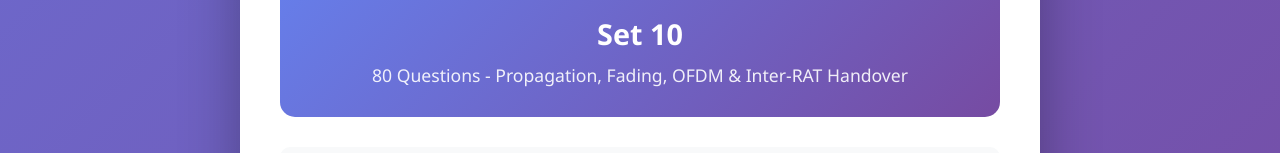
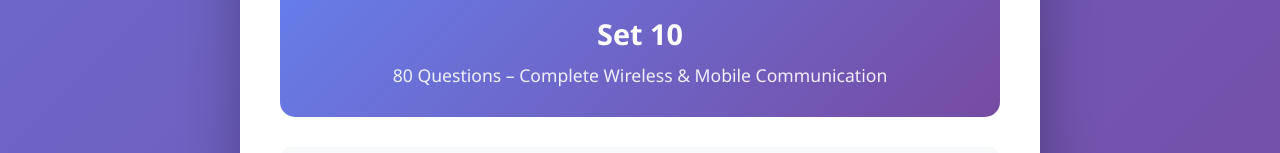
Before and after one commit to aniketkumar6615-del/FCWMC-all-2, a plain HTML site: page index.html in a window 1280 px wide. Shown: the part 1582-1735 px from the top of the page. Drawn offline with Linux system fonts and the light colour scheme.

Commit message:
Update quiz card description for Set 10

```diff
--- a/index.html
+++ b/index.html
@@ -177,7 +177,7 @@
 
             <a href="set-10.html" class="quiz-card">
                 <h2>Set 10</h2>
-                <p>80 Questions - Propagation, Fading, OFDM & Inter-RAT Handover</p>
+                <p>80 Questions – Complete Wireless & Mobile Communication</p>
             </a>
         </div>
 
```
